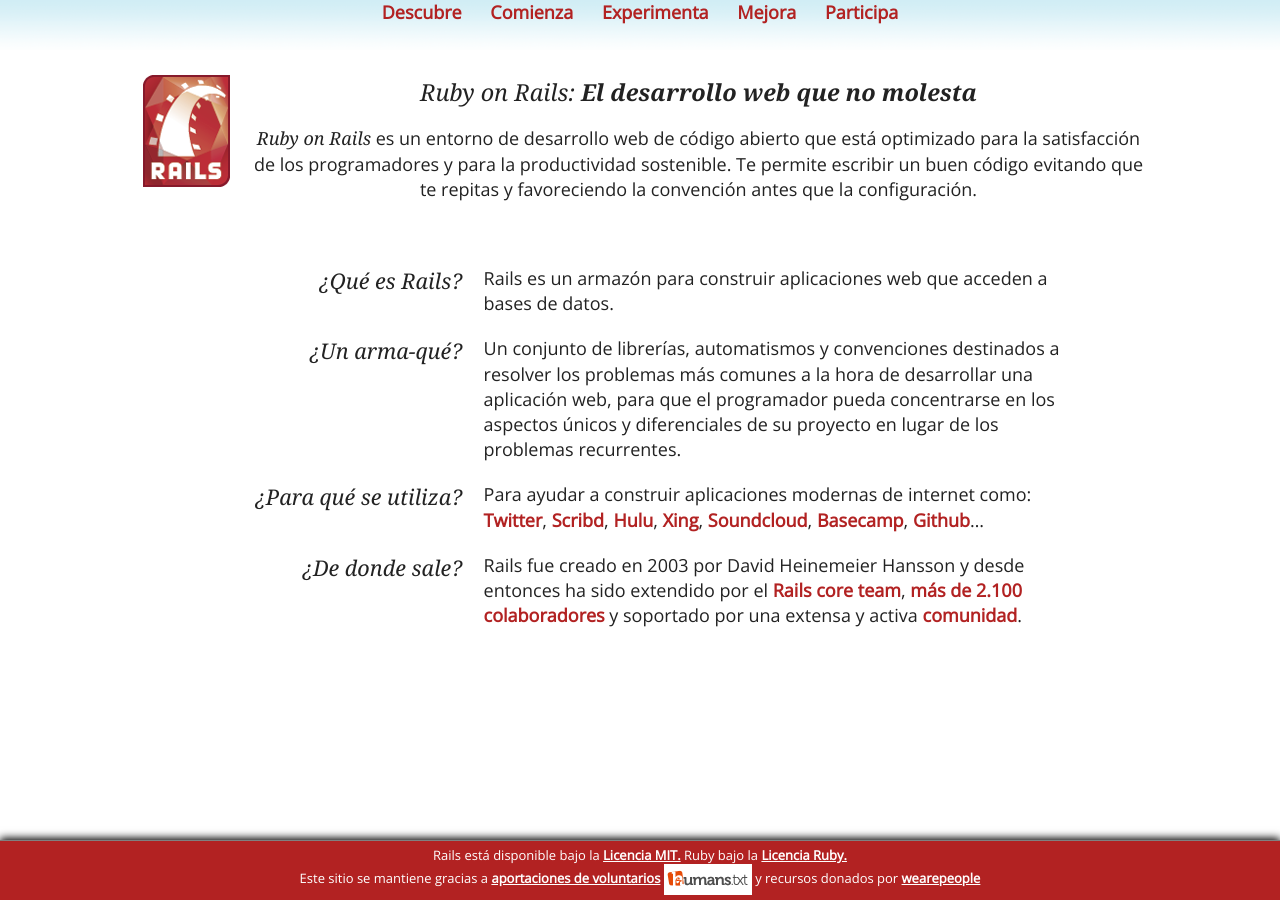
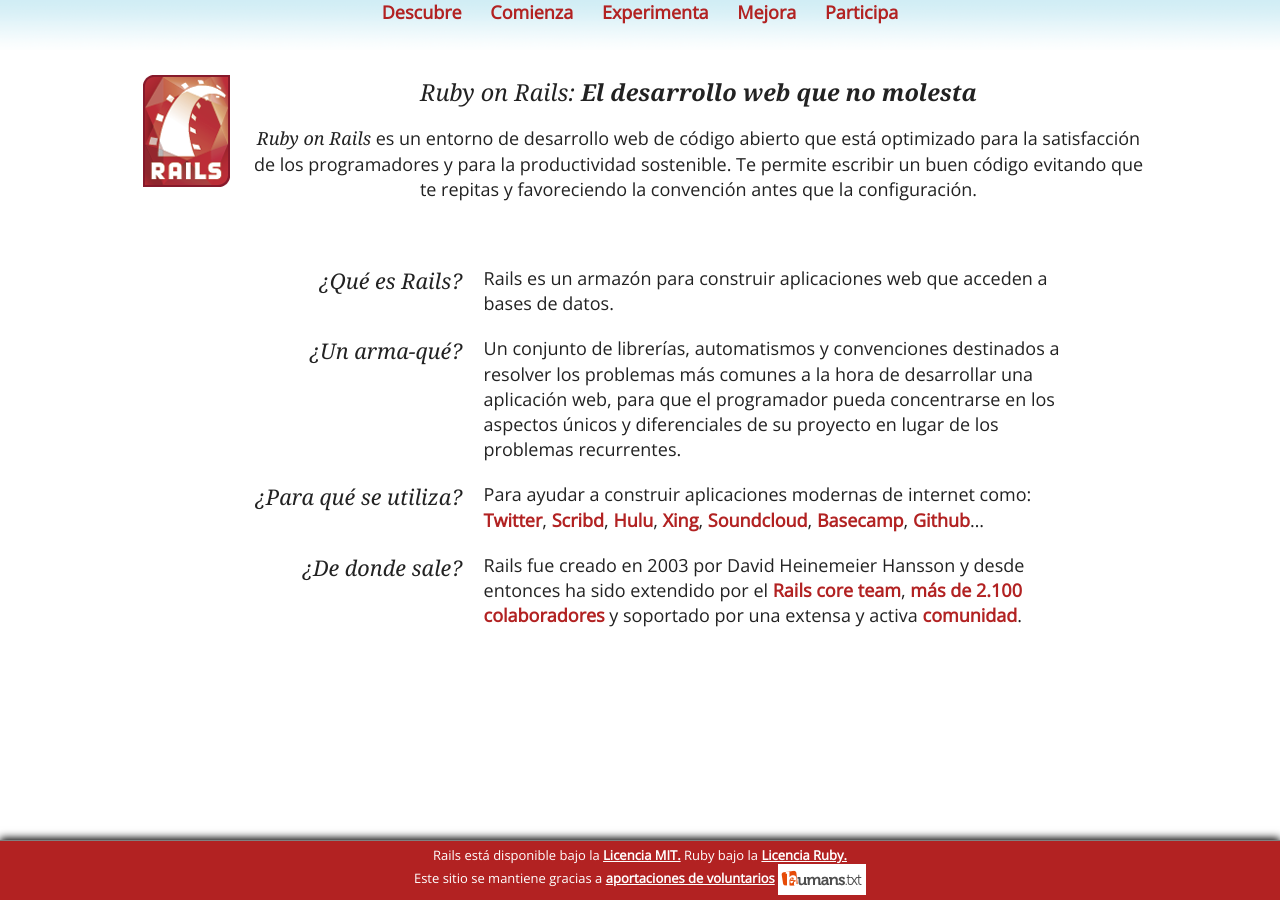
Before and after one commit to rails-es/rails-es.github.io, a Jekyll site: the page built from index.html, in a window 1280 px wide. Built offline with Jekyll 4.4.1, drawn with Linux system fonts in a browser that asks for light colours; some web fonts are replaced; Markdown is read by kramdown in place of the engine named in the settings.

Commit message:
update credits for new hosting strategy

```diff
--- a/_layouts/default.html
+++ b/_layouts/default.html
@@ -46,8 +46,6 @@
       Este sitio se mantiene gracias a
       <a href="/humans.txt">aportaciones de voluntarios</a>
       <a href="/humans.txt"><img src="img/humanstxt.gif" alt="Humans.txt" width="88" height="31"></a>
-      y recursos donados por
-      <a href="http://wearepeople.io">wearepeople</a>
     </footer>
     <script>
       (function(i,s,o,g,r,a,m){i['GoogleAnalyticsObject']=r;i[r]=i[r]||function(){
--- a/humans.txt
+++ b/humans.txt
@@ -2,7 +2,7 @@
 /* humanstxt.org */
 
 /* TEAM */
-  Fernando Martínez (www.oinak.com)
+  Fernando Martínez (oinak.com)
 
 /* THANKS */
   Agregate aquí antes del pull request para que se te mencione al incorporarse
```
